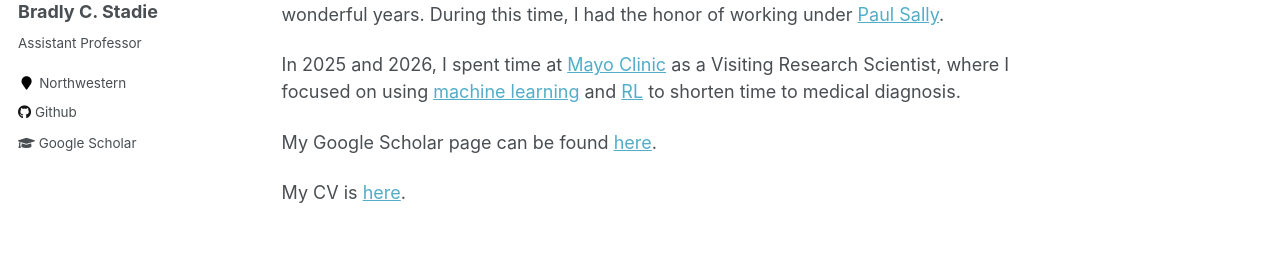
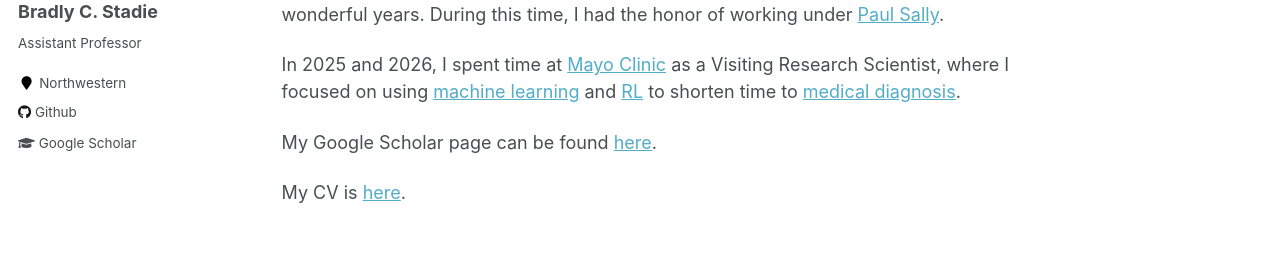
Before and after one commit to bstadie/bstadie.github.io, a Jekyll site: the page built from _pages/about.md, in a window 1280 px wide and 900 px high, scrolled down 367 px. Shown: the part 179-453 px from the top of the window. Built offline with Jekyll 4.4.1, drawn with Linux system fonts in a browser that asks for light colours; part of the change alters nothing that is shown.

```diff
--- a/_pages/about.md
+++ b/_pages/about.md
@@ -24,7 +24,7 @@ I received a BA in mathematics from the University of Chicago, where I spent fou
 During this time, I had the honor of working under
 [Paul Sally](https://en.wikipedia.org/wiki/Paul_Sally).
 
-In 2025 and 2026, I spent time at [Mayo Clinic](https://en.wikipedia.org/wiki/Mayo_Clinic) as a Visiting Research Scientist, where I focused on using [machine learning](https://arxiv.org/abs/2505.11772) and [RL](https://www.nature.com/articles/s41746-025-01589-z) to shorten time to medical diagnosis.
+In 2025 and 2026, I spent time at [Mayo Clinic](https://en.wikipedia.org/wiki/Mayo_Clinic) as a Visiting Research Scientist, where I focused on using [machine learning](https://arxiv.org/abs/2505.11772) and [RL](files/simulator.pdf) to shorten time to [medical diagnosis](https://www.nature.com/articles/s41746-025-01589-z).
 
 
 My Google Scholar page can be found [here](https://scholar.google.ca/citations?user=lEV5F5kAAAAJ&hl=en&oi=ao).
```
